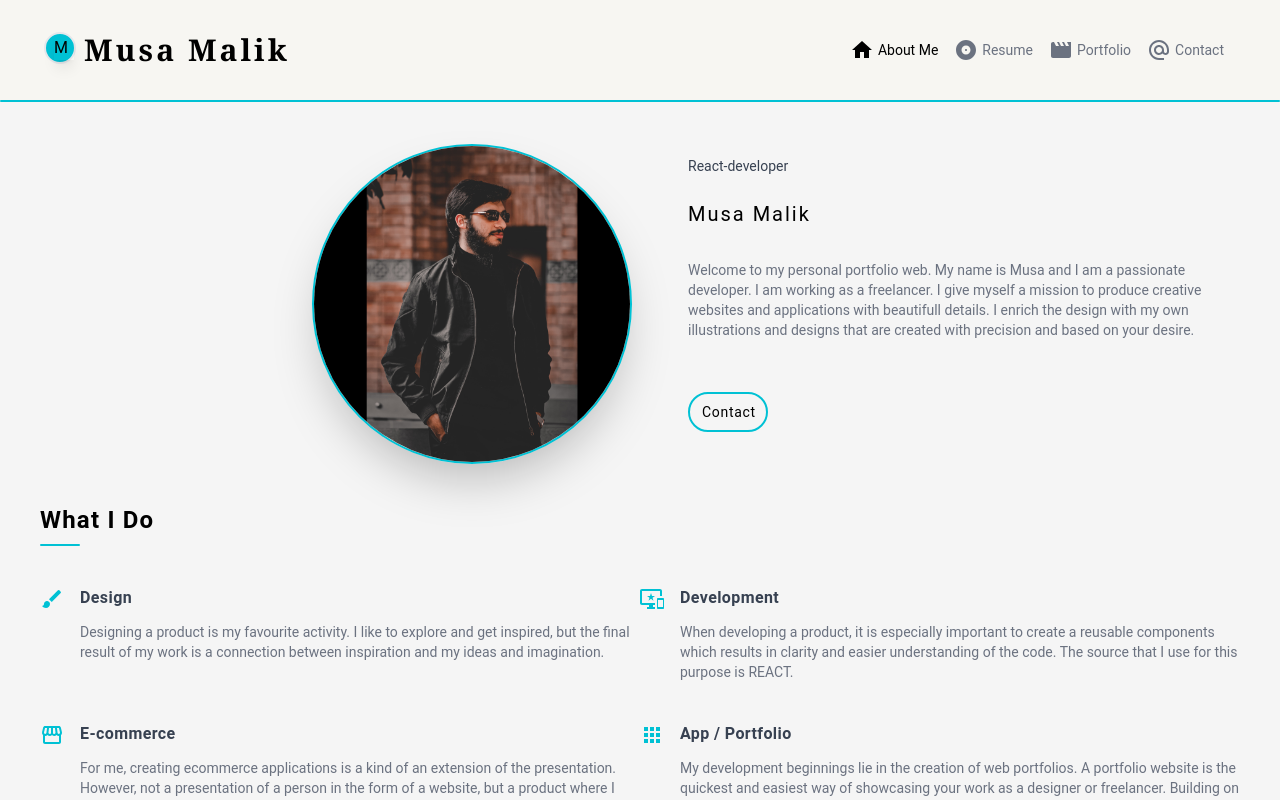
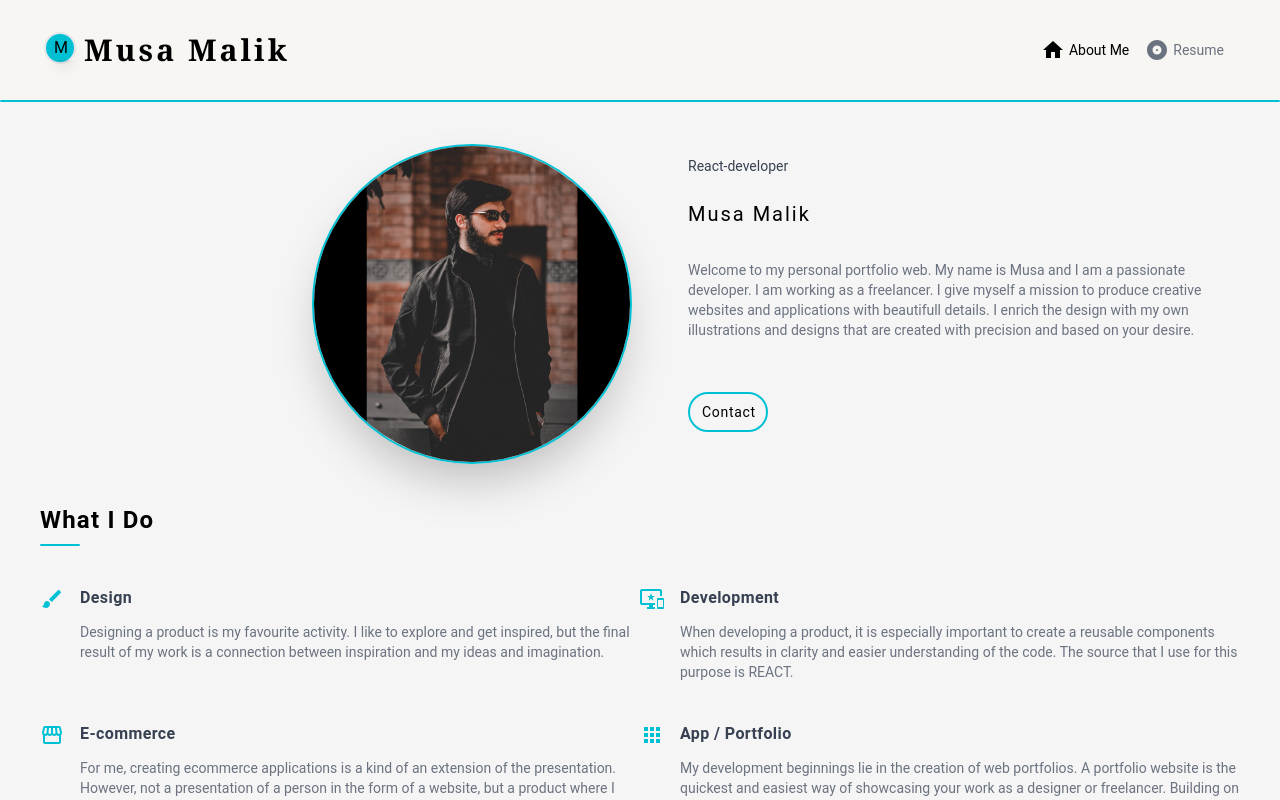
Before and after one commit to MusaMalikx/portfolio, a Next.js app: page / in a window 1280 px wide. Shown: the top 800 px of the page. Built offline with nearby package versions, Linux system fonts and the light colour scheme; a web font is replaced by a local one.

Commit message:
portfolio 2.1

```diff
--- a/components/Navbar.jsx
+++ b/components/Navbar.jsx
@@ -7,7 +7,6 @@ import { change, selectHamburger } from '../redux/slices/hamburger';
 import Logo from './Logo';
 import { useRouter } from 'next/router'
 import { selectAbout, selectContact, selectPortfolio, selectResume } from '../redux/slices/navbar';
-import malik from "../assets/m.png";
 import Image from "next/image";
 
 const Navbar = () => {
@@ -57,14 +56,14 @@ const Navbar = () => {
                                 <Album />
                                 <p className='ml-1 text-sm ' >Resume</p>
                             </div>
-                            <div className='hidden md:inline-flex items-center hover:text-[#00C1D4] text-gray-500 cursor-pointer hover:animate-bounce mr-4'>
+                            {/* <div className='hidden md:inline-flex items-center hover:text-[#00C1D4] text-gray-500 cursor-pointer hover:animate-bounce mr-4'>
                                 <MovieCreation />
                                 <p className='ml-1 text-sm ' >Portfolio</p>
                             </div>
                             <div className='hidden md:inline-flex items-center hover:text-[#00C1D4] text-gray-500 cursor-pointer hover:animate-bounce mr-4'>
                                 <AlternateEmail />
                                 <p className='ml-1 text-sm ' >Contact</p>
-                            </div>
+                            </div> */}
                             {/* <p className='hidden md:inline-flex ml-4 hover:animate-bounce text-sm text-gray-400 hover:text-[#00C1D4] cursor-pointer'>Resume</p>
                             <p className='hidden md:inline-flex ml-4 hover:animate-bounce text-sm text-gray-400 hover:text-[#00C1D4] cursor-pointer'>Portfolio</p>
                             <p className='hidden md:inline-flex ml-4 hover:animate-bounce text-sm text-gray-400 hover:text-[#00C1D4] cursor-pointer'>Contact</p> */}
@@ -92,14 +91,14 @@ const Navbar = () => {
                                             <Album />
                                             <a className='ml-2' href="#home" >RESUME</a>
                                         </div>
-                                        <div className='py-6 flex content-center hover:scale-125 transition ease-in-out duration-300 ' onClick={() => dispatch(change())}>
+                                        {/* <div className='py-6 flex content-center hover:scale-125 transition ease-in-out duration-300 ' onClick={() => dispatch(change())}>
                                             <MovieCreation />
                                             <a className='ml-2' href="#home" >PORTFOLIO</a>
                                         </div>
                                         <div className='py-6 flex content-center hover:scale-125 transition ease-in-out duration-300 ' onClick={() => dispatch(change())}>
                                             <AlternateEmail />
                                             <a className='ml-2' href="#home" >CONTACT</a>
-                                        </div>
+                                        </div> */}
                                     </div>
                                 </div>
                             </>
--- a/pages/resume.js
+++ b/pages/resume.js
@@ -29,7 +29,7 @@ const Resume = () => {
     <div>
       <Navbar />
       <div className="resume py-3 px-14 pt-20 bg-[#F5F5F5] text-black">
-        <Header right="RESUME" left="1 Year of Experience" />
+        <Header right="RESUME" left="2 Year of Experience" />
         <div className="middle grid md:grid-cols-2 justify-start">
           <div className="education">
             <h5 className="hr my-8 text-lg md:text-xl" data-aos="fade-right">
```
Also changed, not shown: assets/m.png (deleted).
